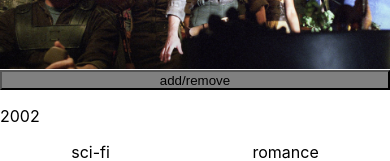
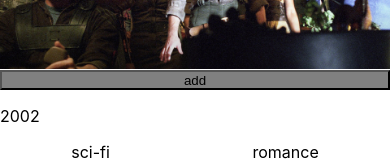
Before and after one commit to WilhelmAlfke/capstone, a Next.js app: page /movies/1 in a window 390 px wide. Shown: the part 165-326 px from the top of the page. Built offline with nearby package versions, Linux system fonts and the light colour scheme.

Commit message:
clean code, add responsiveness for button hover

```diff
--- a/pages/_app.js
+++ b/pages/_app.js
@@ -1,15 +1,13 @@
 import GlobalStyles from "../components/GlobalStyles";
 import { useLocalStorage } from "../helpers/hooks.js";
 import moviesDb from "../helpers/db.json";
-import { useState } from "react";
 
 function MyApp({ Component, pageProps }) {
   const [movies, setMovies] = useLocalStorage("movies", moviesDb);
-  const [toggle, setToggle] = useState(false);
-  function toggleMovie(id) {
+
+  function toggleFavoriteMovie(id) {
     setMovies((movies) => {
       const newValue = movies.map((movie) => {
-        // console.log(movie.id);
         if (movie.id === id) {
           return { ...movie, isAdded: !movie.isAdded };
         } else {
@@ -25,8 +23,7 @@ function MyApp({ Component, pageProps }) {
       <Component
         {...pageProps}
         movies={movies}
-        setMovies={setMovies}
-        toggleMovie={toggleMovie}
+        toggleFavoriteMovie={toggleFavoriteMovie}
       />
     </>
   );
--- a/pages/index.js
+++ b/pages/index.js
@@ -2,7 +2,7 @@ import SquareList from "../components/SquareList";
 import Header from "../components/Header";
 import Link from "next/link";
 
-export default function Home({ movies, setMovies }) {
+export default function Home({ movies }) {
   if (!movies) {
     return <h2> loading..</h2>;
   }
@@ -11,7 +11,7 @@ export default function Home({ movies, setMovies }) {
     <>
       <Header headerTitle="just find it" variant="homepage" />
       <main>
-        <SquareList movies={movies} setMovies={setMovies} />
+        <SquareList movies={movies} />
         <Link href="/faves">favorite list</Link>
       </main>
     </>
--- a/pages/movies/[id].js
+++ b/pages/movies/[id].js
@@ -1,11 +1,15 @@
 // import DetailList from "../../components/DetailList";
 import { useRouter } from "next/router";
-import styled from "styled-components";
+import styled, { css } from "styled-components";
 import Image from "next/image";
 import Link from "next/link";
 import Header from "../../components/Header";
 
-export default function MovieDetailPage({ movies, toggleMovie }) {
+export default function MovieDetailPage({
+  movies,
+  toggleFavoriteMovie,
+  isAdded,
+}) {
   const { query } = useRouter();
   const { id } = query;
 
@@ -33,13 +37,14 @@ export default function MovieDetailPage({ movies, toggleMovie }) {
 
         <WrapButton>
           <Button
+            variant={!movieDetail.isAdded ? "add" : "remove"}
             type="button"
-            aria-label="Add/Remove Toggle Button"
+            aria-label="This button lets the user add or remove a movie/series to their favorites"
             onClick={() => {
-              toggleMovie(movieDetail.id);
+              toggleFavoriteMovie(movieDetail.id);
             }}
           >
-            add/remove
+            {!movieDetail.isAdded ? "add" : "remove"}
           </Button>
         </WrapButton>
 
@@ -86,14 +91,22 @@ const Button = styled.button`
   background-color: grey;
 
   ${({ variant }) =>
-    variant === "added" &&
+    variant === "remove" &&
     css`
       background-color: hotpink;
+    `}
+
+  ${({ variant }) =>
+    variant === "add" &&
+    css`
+      background-color: grey;
     `}
 `;
 
 const WrapButton = styled.div`
-  &:hover ${Button} {
-    background-color: hotpink;
+  @media (min-width: 1024px) {
+    &:hover ${Button} {
+      background-color: hotpink;
+    }
   }
 `;
```
Also changed, not shown: pages/faves/index.js (+6 -11 lines).
